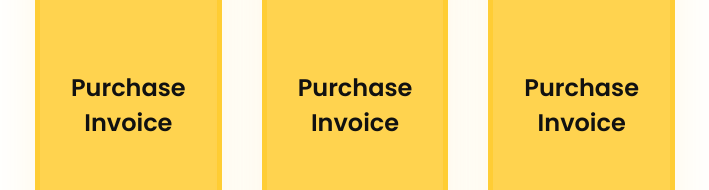
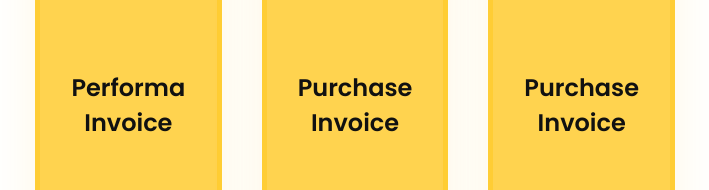
Before and after one commit to Santosh-7124/Koios-Invoice, a React (Vite) app: page / in a window 1280 px wide. Shown: the part 358-548 px from the top of the page, without its empty margins (285-994 px from the left). Built offline with nearby package versions, Linux system fonts and the light colour scheme.

Commit message:
PerformaInvoice

```diff
--- a/src/App.jsx
+++ b/src/App.jsx
@@ -1,9 +1,9 @@
 import React from "react";
 import { BrowserRouter, Routes, Route } from "react-router-dom";
 import Home from "./components/Home";
-import Purchase from "./components/Purchase";
-import PurchaseKES from "./components/PurchaseKES";
-import PurchaseTKS from "./components/PurchaseTKS";
+import PerformaInvoice from "./components/PerformaInvoice";
+import PerformaInvoiceKES from "./components/PerformaInvoiceKES";
+import PerformaInvoiceTKS from "./components/PerformaInvoiceTKS";
 
 function App() {
   return (
@@ -11,10 +11,10 @@ function App() {
       <Routes>
         <Route path="/">
           <Route index element={<Home />} />
-          <Route path="purchase" element={<Purchase />} />
-          <Route path="purchase/KES" element={<PurchaseKES />} />
-          <Route path="purchase/TKS" element={<PurchaseTKS />} />
-          <Route path="*" element={<Purchase />} />
+          <Route path="PerformaInvoice" element={<PerformaInvoice />} />
+          <Route path="PerformaInvoice/KES" element={<PerformaInvoiceKES />} />
+          <Route path="PerformaInvoice/TKS" element={<PerformaInvoiceTKS />} />
+          <Route path="*" element={<Home />} />
         </Route>
       </Routes>
     </BrowserRouter>
--- a/src/components/Home.jsx
+++ b/src/components/Home.jsx
@@ -9,8 +9,8 @@ function Home() {
         <p>type of invoice? </p>
       </div>
       <div className="homeContainer">
-        <Link to="/purchase" className="homeOption">
-          <p>Purchase Invoice</p>
+        <Link to="/PerformaInvoice" className="homeOption">
+          <p>Performa Invoice</p>
         </Link>
         <Link to="/" className="homeOption">
           <p>Purchase Invoice</p>
--- a/src/components/Purchase.jsx
+++ b/src/components/PerformaInvoice.jsx
@@ -1,7 +1,7 @@
 import React from "react";
 import { Link } from "react-router-dom";
 
-function Purchase() {
+function PerformaInvoice() {
   return (
     <div className="Home">
       <div className="homeHeading">
@@ -9,10 +9,10 @@ function Purchase() {
         <p>which Company?</p>
       </div>
       <div className="homeContainer">
-        <Link to="/purchase/KES" className="homeOption">
+        <Link to="/PerformaInvoice/KES" className="homeOption">
           <p>Koios Engineering Solutions</p>
         </Link>
-        <Link to="/purchase/TKS" className="homeOption">
+        <Link to="/PerformaInvoice/TKS" className="homeOption">
           <p>The Koios Studio</p>
         </Link>
       </div>
@@ -20,4 +20,4 @@ function Purchase() {
   );
 }
 
-export default Purchase;
+export default PerformaInvoice;
--- a/src/components/PurchaseKES.jsx
+++ b/src/components/PerformaInvoiceKES.jsx
@@ -2,7 +2,7 @@ import React, { useState } from "react";
 import "react-phone-number-input/style.css";
 import PhoneInput from "react-phone-number-input";
 
-function PurchaseKES() {
+function PerformaInvoiceKES() {
   const getTodayDate = () => {
     const today = new Date();
     const yyyy = today.getFullYear();
@@ -422,4 +422,4 @@ function PurchaseKES() {
   );
 }
 
-export default PurchaseKES;
+export default PerformaInvoiceKES;
--- a/src/components/PurchaseTKS.jsx
+++ b/src/components/PerformaInvoiceTKS.jsx
@@ -1,6 +1,6 @@
 import React from 'react'
 
-function PurchaseTKS() {
+function PerformaInvoiceTKS() {
   return (
     <div>
 
@@ -8,4 +8,4 @@ function PurchaseTKS() {
   )
 }
 
-export default PurchaseTKS
+export default PerformaInvoiceTKS
```
